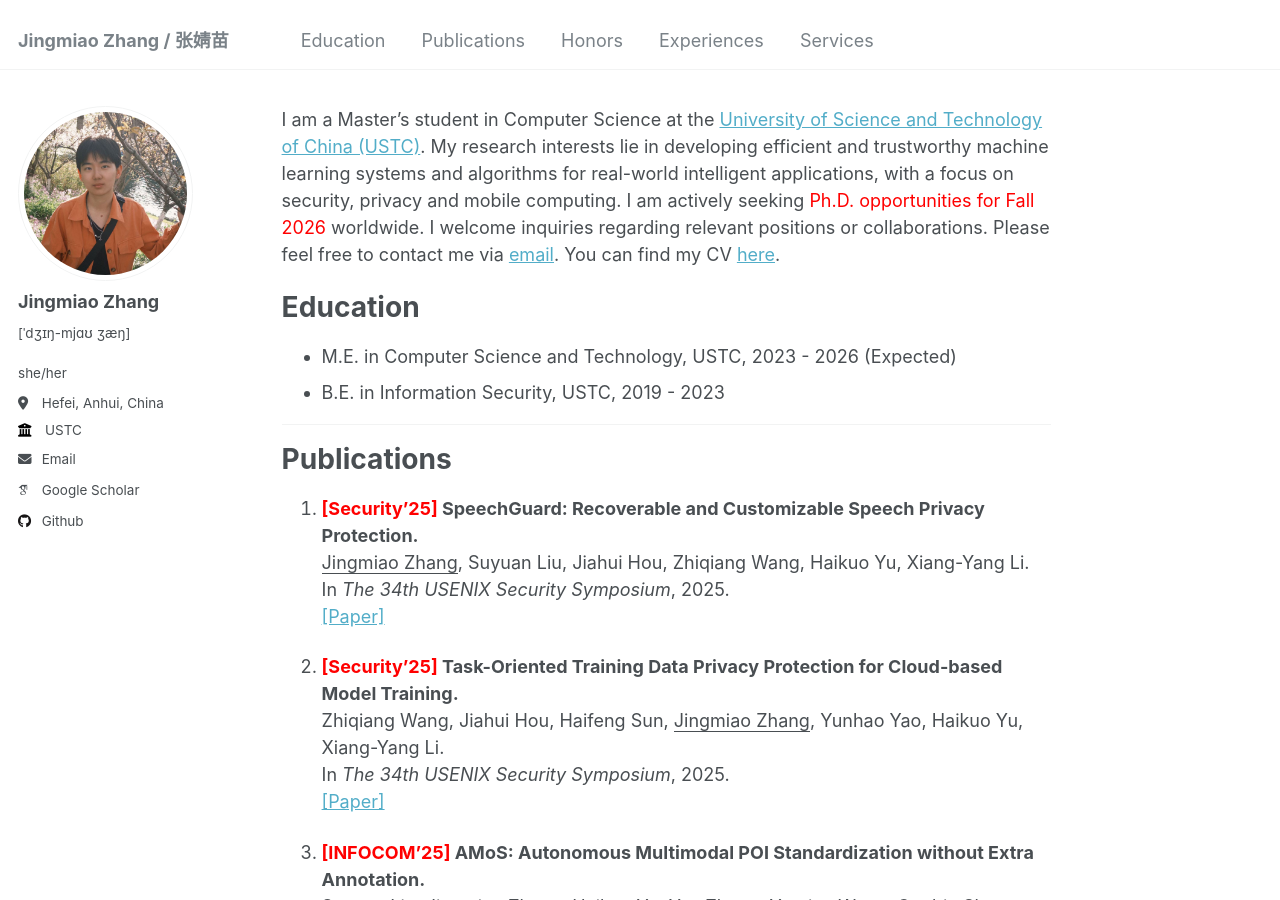
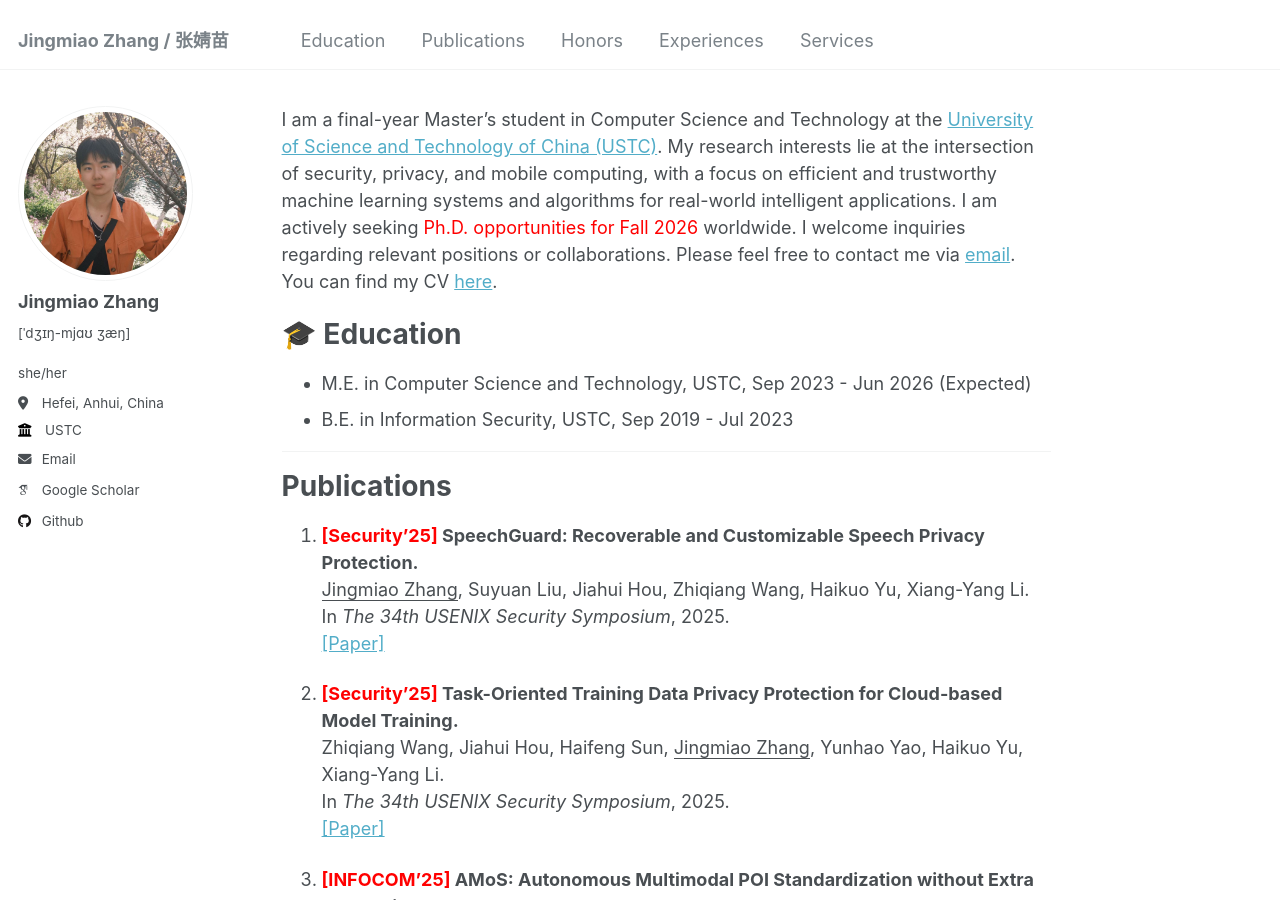
Before and after one commit to Glycineeeee/glycineeeee.github.io, a Jekyll site: the page built from _pages/about.md, in a window 1280 px wide and 900 px high. Built offline with Jekyll 4.4.1, drawn with Linux system fonts in a browser that asks for light colours; some web fonts are replaced; a script that is not in the unit is left out.

Commit message:
Update about.md

```diff
--- a/_pages/about.md
+++ b/_pages/about.md
@@ -5,12 +5,13 @@
   - /about/
   - /about.html
 ---
-I am a Master's student in Computer Science at the [University of Science and Technology of China (USTC)](https://en.ustc.edu.cn/). My research interests lie in developing efficient and trustworthy machine learning systems and algorithms for real-world intelligent applications, with a focus on security, privacy and mobile computing. I am actively seeking <span style='color: red;'>Ph.D. opportunities for Fall 2026</span> worldwide. I welcome inquiries regarding relevant positions or collaborations. Please feel free to contact me via <a href="mailto:jingmiao@mail.ustc.edu.cn">email</a>. You can find my CV <a href="https://Glycineeeee.github.io/files/CV_Jingmiao_Zhang.pdf" target="_blank">here</a>.
+I am a final-year Master's student in Computer Science and Technology at the [University of Science and Technology of China (USTC)](https://en.ustc.edu.cn/). My research interests lie at the intersection of security, privacy, and mobile computing,
+with a focus on efficient and trustworthy machine learning systems and algorithms for real-world intelligent applications. I am actively seeking <span style='color: red;'>Ph.D. opportunities for Fall 2026</span> worldwide. I welcome inquiries regarding relevant positions or collaborations. Please feel free to contact me via <a href="mailto:jingmiao@mail.ustc.edu.cn">email</a>. You can find my CV <a href="https://Glycineeeee.github.io/files/CV_Jingmiao_Zhang.pdf" target="_blank">here</a>.
 
 
-# Education {#education}
-- M.E. in Computer Science and Technology, USTC, 2023 - 2026 (Expected)
-- B.E. in Information Security, USTC, 2019 - 2023
+# 🎓 Education {#education}
+- M.E. in Computer Science and Technology, USTC, Sep 2023 - Jun 2026 (Expected)
+- B.E. in Information Security, USTC, Sep 2019 - Jul 2023
 
 ---
 
```
